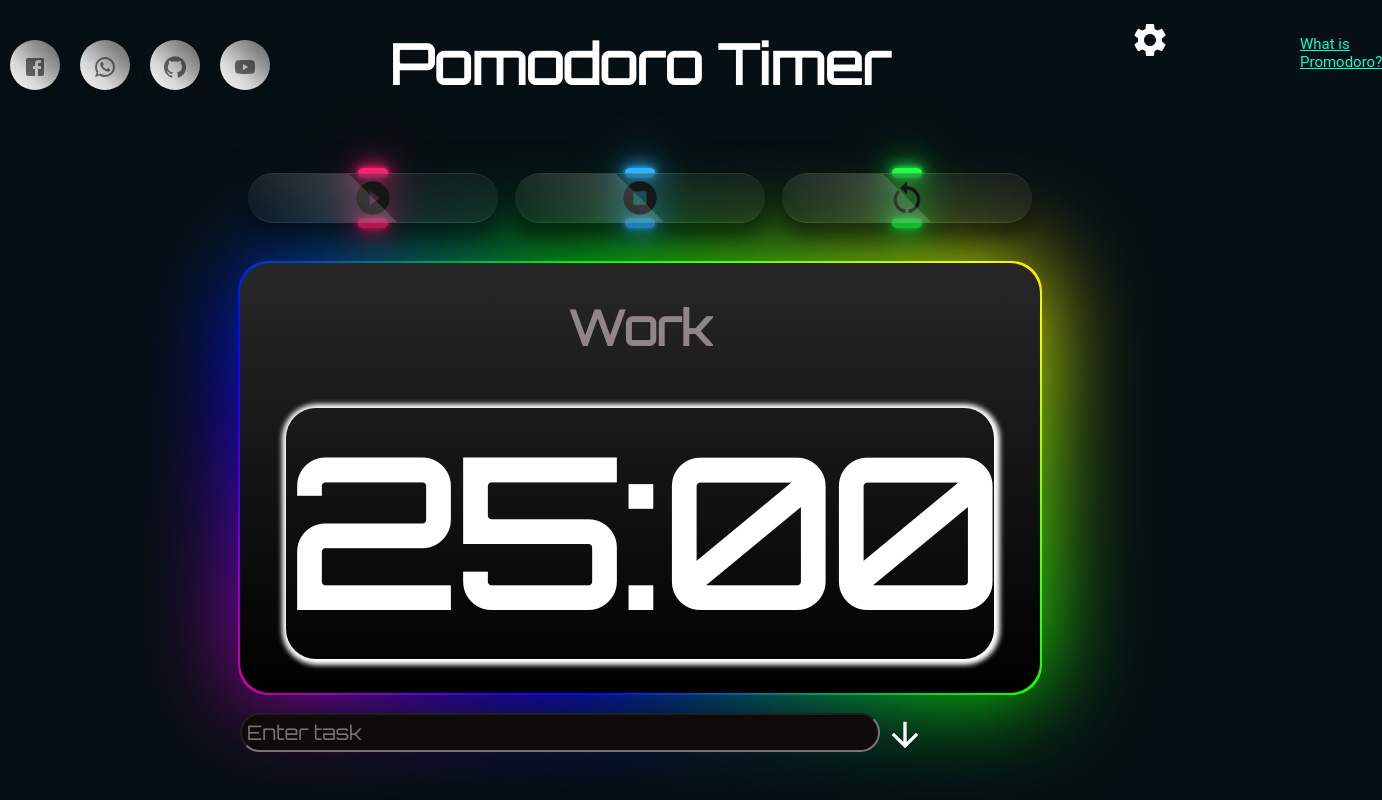
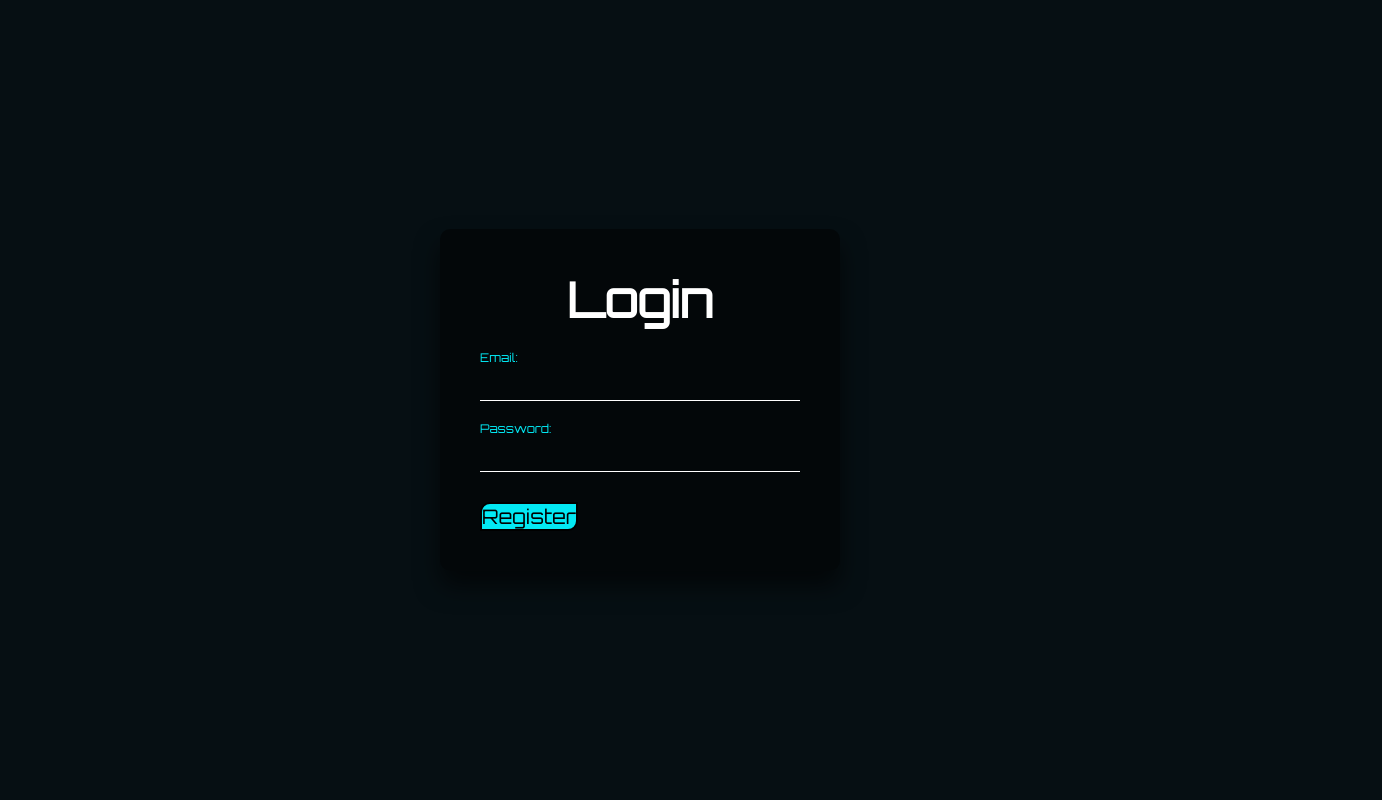
Before and after one commit to kutman2007/Promodoro, a React (Vite) app: page / in a window 1280 px wide. Shown: the whole page, 1382 px wide, since content can reach past the window. Built offline with nearby package versions, Linux system fonts and the light colour scheme.

Commit message:
add: home

```diff
--- a/src/App.jsx
+++ b/src/App.jsx
@@ -3,18 +3,18 @@ import RegistrationForm from './Register';
 import Pomodoro from './promodor';
   import './App.css'
 const App = () => {
-  const [isLoggedIn, setIsLoggedIn] = useState(false); // Флаг для отслеживания состояния входа пользователя
+  const [loggin, setloggin] = useState(false); // Флаг для отслеживания состояния входа пользователя
 
   const handleLogin = () => {
     // Ваш код для выполнения входа пользователя
-    setIsLoggedIn(true);
+    setloggin(true);
   };
 
 
   return (
     <div>
-      <Pomodoro />
-      {/* {isLoggedIn ? (
+
+      {loggin ? (
         // Если пользователь вошел, показываем компонент Pomodoro
         <div>
           <Pomodoro />
@@ -22,7 +22,7 @@ const App = () => {
       ) : (
         // Если пользователь не вошел, показываем компонент RegistrationForm
         <RegistrationForm onLogin={handleLogin} />
-      )} */}
+      )}
     </div>
   );
 };
--- a/src/Register/index.jsx
+++ b/src/Register/index.jsx
@@ -5,15 +5,15 @@ const RegistrationForm = ({ onLogin }) => {
   const [password, setPassword] = useState('');
   const [error, setError] = useState('');
 
-  const handleEmailChange = (e) => {
+  const Email = (e) => {
     setEmail(e.target.value);
   };
 
-  const handlePasswordChange = (e) => {
+  const Password = (e) => {
     setPassword(e.target.value);
   };
 
-  const handleSubmit = (e) => {
+  const Sumpit = (e) => {
     e.preventDefault();
 
     if (!isValidEmail(email)) {
@@ -42,22 +42,19 @@ const RegistrationForm = ({ onLogin }) => {
 
   return (
     <div>
-    <form onSubmit={handleSubmit} className='login-box'>
-
+    <form onSubmit={Sumpit} className='login-box'>
       <h2>Login</h2>
       <div className='user-box'>
-        <input type="text" value={email} onChange={handleEmailChange} />
+        <input type="text" value={email} onChange={Email} />
         <label className='email'>Email:</label>
       </div>
       <div className='user-box'>
-        <input type="password" value={password} onChange={handlePasswordChange} />
+        <input type="password" value={password} onChange={Password} />
         <label>Password:</label>
       </div>
       {error && <div className="error">{error}</div>}
       <button className='btn1'>Register</button>
-
     </form>
-
     </div>
   );
 };
--- a/src/promodor/index.jsx
+++ b/src/promodor/index.jsx
@@ -13,16 +13,16 @@ import TodoList from '../ещвщ/todo';
 const Pomodoro = () => {
 
   const [timer, setTimer] = useState(null); // Таймер
-  const [sessionLength, setSessionLength] = useState(25); // Длительность работы в минутах
-  const [breakLength, setBreakLength] = useState(5); // Длительность короткого перерыва в минутах
-  const [longBreakLength, setLongBreakLength] = useState(30); // Длительность длительного перерыва в минутах
+  const [session, setsession] = useState(25); // Длительность работы в минутах
+  const [breakl, setBreak] = useState(5); // Длительность короткого перерыва в минутах
+  const [long, setLong] = useState(30); // Длительность длительного перерыва в минутах
   const [isBreak, setIsBreak] = useState(false); // Флаг для определения, является ли текущий период перерывом
   const [isLongBreak, setIsLongBreak] = useState(false); // Флаг для определения, является ли текущий период длительным перерывом
-  const [time, setTime] = useState(sessionLength * 60);
-  const [showSettings, setShowSettings] = useState(false); // Флаг для отображения/скрытия настроек
+  const [time, setTime] = useState(session * 60);
+  const [setings, setsetings] = useState(false); // Флаг для отображения/скрытия настроек
 
   const toggleSettings = () => {
-    setShowSettings(!showSettings);
+    setsetings(!setings);
   };
 
   useEffect(() => {
@@ -35,20 +35,20 @@ const Pomodoro = () => {
 
         if (isLongBreak) {
           setIsLongBreak(false);
-          setTime(sessionLength * 60); // Время работы после длительного перерыва
+          setTime(session * 60); // Время работы после длительного перерыва
         } else {
-          setTime(breakLength * 60); // Время работы после короткого перерыва
+          setTime(breakl * 60); // Время работы после короткого перерыва
         }
       } else {
         setIsBreak(true);
-        setTime(longBreakLength * 60); // Время длительного перерыва
+        setTime(long * 60); // Время длительного перерыва
 
         if (time === 0) {
           setIsLongBreak(true);
         }
       }
     }
-  }, [time, isBreak, isLongBreak, sessionLength, breakLength, longBreakLength]);
+  }, [time, isBreak, isLongBreak, session, breakl, long]);
 
   const startTimer = () => {
     setTimer(setInterval(() => {
@@ -61,9 +61,9 @@ const Pomodoro = () => {
     setTimer(null);
   };
   const buh = () => {
-    setSessionLength(25);
-    setBreakLength(5);
-    setLongBreakLength(30);
+    setsession(25);
+    setBreak(5);
+    setLong(30);
   };
 
   const resetTimer = () => {
@@ -71,18 +71,18 @@ const Pomodoro = () => {
     setTimer(null);
     setIsBreak(false);
     setIsLongBreak(false);
-    setTime(sessionLength * 60);
+    setTime(session * 60);
   };
 
-  const handleBreakType = (isLong) => {
+  const Type = (isLong) => {
     if (isLong) {
       setIsBreak(true);
       setIsLongBreak(true);
-      setTime(longBreakLength * 60);
+      setTime(long * 60);
     } else {
       setIsBreak(true);
       setIsLongBreak(false);
-      setTime(breakLength * 60);
+      setTime(breakl * 60);
     }
   };
 
@@ -92,35 +92,33 @@ const Pomodoro = () => {
     return `${minutes}:${seconds}`;
   };
 
-  const incrementSessionLength = () => {
-    setSessionLength(prevLength => prevLength + 1);
+  const increment1 = () => {
+    setsession(prevLength => prevLength + 1);
   };
 
-  const decrementSessionLength = () => {
-    setSessionLength(prevLength => (prevLength > 1 ? prevLength - 1 : prevLength));
+  const decrement1 = () => {
+    setsession(prevLength => (prevLength > 1 ? prevLength - 1 : prevLength));
   };
 
-  const incrementBreakLength = () => {
-    setBreakLength(prevLength => prevLength + 1);
+  const increment2 = () => {
+    setBreak(prevLength => prevLength + 1);
   };
 
-  const decrementBreakLength = () => {
-    setBreakLength(prevLength => (prevLength > 1 ? prevLength - 1 : prevLength));
+  const decrement2 = () => {
+    setBreak(prevLength => (prevLength > 1 ? prevLength - 1 : prevLength));
   };
 
-  const incrementLongBreakLength = () => {
-    setLongBreakLength(prevLength => prevLength + 1);
+  const increment3 = () => {
+    setLong(prevLength => prevLength + 1);
   };
 
-  const decrementLongBreakLength = () => {
-    setLongBreakLength(prevLength => (prevLength > 1 ? prevLength - 1 : prevLength));
+  const decrement3 = () => {
+    setLong(prevLength => (prevLength > 1 ? prevLength - 1 : prevLength));
   };
 
   return (
     <div className='timer-container '>
-
       <ul className='wrapper'>
-
         <li className="n facebook">
           <a href="https://www.facebook.com/kutman.orumbekov?mibextid=ZbWKwL">
             <FacebookIcon color="action" />
@@ -140,7 +138,6 @@ const Pomodoro = () => {
             <span class="tooltip">Github</span>
             <span><i class="fab fa-github"></i></span>
           </a>
-
         </li>
         <li class="n youtube">
           <a href="https://youtube.com/@dindon9617">
@@ -152,12 +149,8 @@ const Pomodoro = () => {
 
       </ul>
       <h1 className='animate__animated animate__bounce'>Pomodoro Timer</h1>
-
-
-
-      <div className={`settings-icon ${showSettings ? 'active' : ''}`} onClick={toggleSettings}>
-        {showSettings ? <CloseIcon sx={{ fontSize: 40 }} /> : <SettingsIcon sx={{ fontSize: 40 }} />}
-
+      <div className={`settings-icon ${setings ? 'active' : ''}`} onClick={toggleSettings}>
+        {setings ? <CloseIcon sx={{ fontSize: 40 }} /> : <SettingsIcon sx={{ fontSize: 40 }} />}
       </div>
       <div class="container">
         <div class="btn"><a href="#" onClick={startTimer}><PlayCircleFilledWhiteIcon sx={{ fontSize: 40 }} /></a></div>
@@ -168,47 +161,42 @@ const Pomodoro = () => {
         <a className='prom' href="https://worksection.com/blog/pomodoro_time_management.html">What  is Promodoro?</a>
       </li>
       <div className='block'>
-        {showSettings && (
+        {setings && (
           <div className="settings">
             <div className="setting-item">
               <label>Session Length:</label>
               <div className="length-control">
-                <button onClick={decrementSessionLength}>-</button>
-                <span>{sessionLength}</span>
-                <button onClick={incrementSessionLength}>+</button>
+                <button onClick={decrement1}>-</button>
+                <span>{session}</span>
+                <button onClick={increment1}>+</button>
               </div>
               <button className='asd' onClick={resetTimer}>Promodoro</button>
             </div>
             <div className="setting-item">
               <label>Break Length:</label>
               <div className="length-control">
-                <button onClick={decrementBreakLength}>-</button>
-                <span>{breakLength}</span>
-                <button onClick={incrementBreakLength}>+</button>
+                <button onClick={decrement2}>-</button>
+                <span>{breakl}</span>
+                <button onClick={increment2}>+</button>
               </div>
-              <button className='asd' onClick={() => handleBreakType(false)}>Short Break</button>
+              <button className='asd' onClick={() => Type(false)}>Short Break</button>
             </div>
             <div className="setting-item">
               <label>Long Break Length:</label>
               <div className="length-control">
-                <button onClick={decrementLongBreakLength}>-</button>
-                <span>{longBreakLength}</span>
-                <button onClick={incrementLongBreakLength}>+</button>
+                <button onClick={decrement3}>-</button>
+                <span>{long}</span>
+                <button onClick={increment3}>+</button>
               </div>
-              <button className='asd' onClick={() => handleBreakType(true)}>Long Break</button>
+              <button className='asd' onClick={() => Type(true)}>Long Break</button>
             </div>
             <button className="reset-button" onClick={buh}>Reset</button>
           </div>
         )}
-
         <h2>{isBreak ? (isLongBreak ? 'Long Break' : 'Break') : 'Work'}</h2>
-
-
         <h3>{formatTime(time)}</h3>
-
       </div>
       <TodoList />
-
     </div>
   );
 };
--- a/src/ещвщ/todo.jsx
+++ b/src/ещвщ/todo.jsx
@@ -1,25 +1,25 @@
 import React, { useState } from 'react';
-import { AiOutlineCloseCircle, AiFillCheckCircle,AiFillDelete ,AiOutlineFolderAdd} from 'react-icons/ai';
+import { AiOutlineCloseCircle, AiFillCheckCircle, AiFillDelete } from 'react-icons/ai';
 import ArrowDownwardIcon from '@mui/icons-material/ArrowDownward';
 import './style.css'
 function TodoList() {
   const [task, setTask] = useState('');
   const [tasks, setTasks] = useState([]);
 
-  const handleAddTask = () => {
+  const onclickadd = () => {
     if (task.trim() !== '') {
       setTasks([...tasks, { task, completed: false }]);
       setTask('');
     }
   };
 
-  const handleToggleComplete = (index) => {
+  const Complete = (index) => {
     const updatedTasks = [...tasks];
     updatedTasks[index].completed = !updatedTasks[index].completed;
     setTasks(updatedTasks);
   };
 
-  const handleDeleteTask = (index) => {
+  const Delete = (index) => {
     const updatedTasks = [...tasks];
     updatedTasks.splice(index, 1);
     setTasks(updatedTasks);
@@ -29,19 +29,19 @@ function TodoList() {
     <div>
 
       <input className='input' type="text" value={task} onChange={(e) => setTask(e.target.value)} placeholder="Enter task" />
-      <ArrowDownwardIcon sx={{ fontSize: 40 }}  className='Add' onClick={handleAddTask}/>
+      <ArrowDownwardIcon sx={{ fontSize: 40 }} className='Add' onClick={onclickadd} />
       <ul>
         {tasks.map((task, index) => (
           <div>
 
             <li key={index}>
               {task.completed ? (
-              <AiFillCheckCircle className='completed' onClick={() => handleToggleComplete(index)} />
+                <AiFillCheckCircle className='completed' onClick={() => Complete(index)} />
               ) : (
-              <AiOutlineCloseCircle onClick={() => handleToggleComplete(index)} />
+                <AiOutlineCloseCircle onClick={() => Complete(index)} />
               )}
-            <span  className={task.completed ? 'completed' : ''}>{task.task}</span>
-            <AiFillDelete className='completed2' onClick={() => handleDeleteTask(index)}/>
+              <span className={task.completed ? 'completed' : ''}>{task.task}</span>
+              <AiFillDelete className='completed2' onClick={() => Delete(index)} />
 
             </li>
             <hr />
```
Lines whose indentation alone changed are shown as unchanged.
